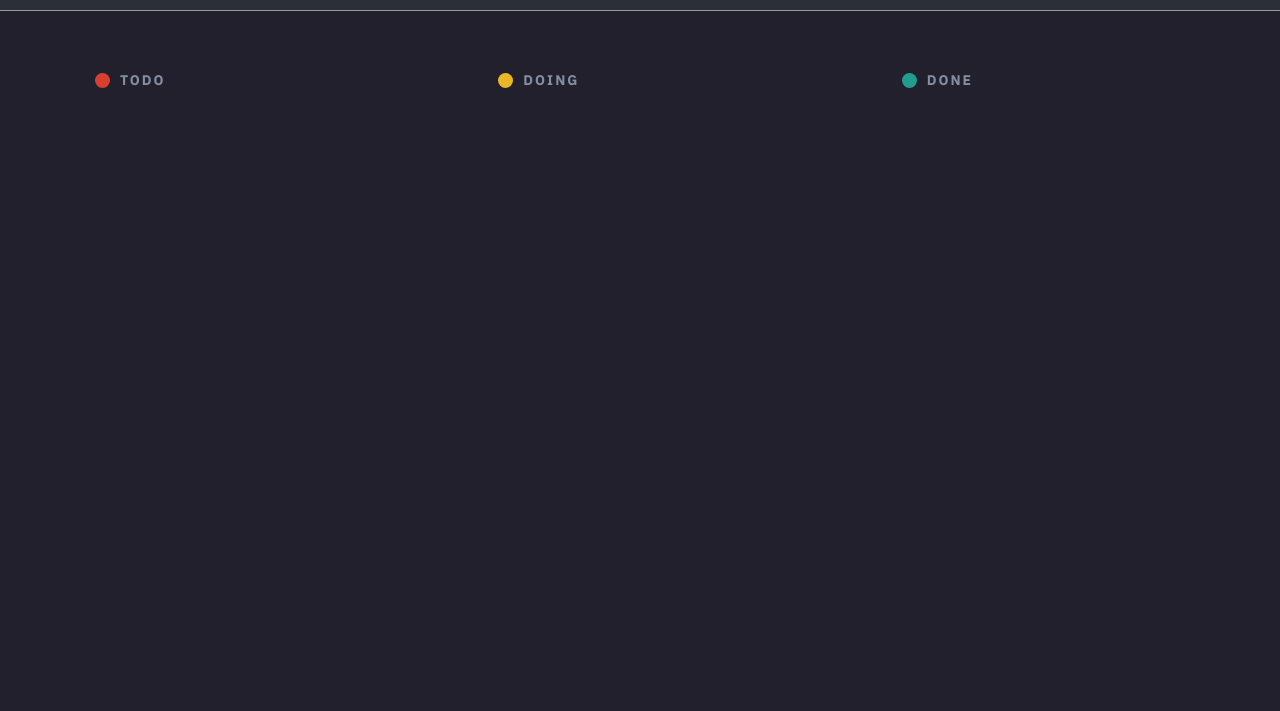
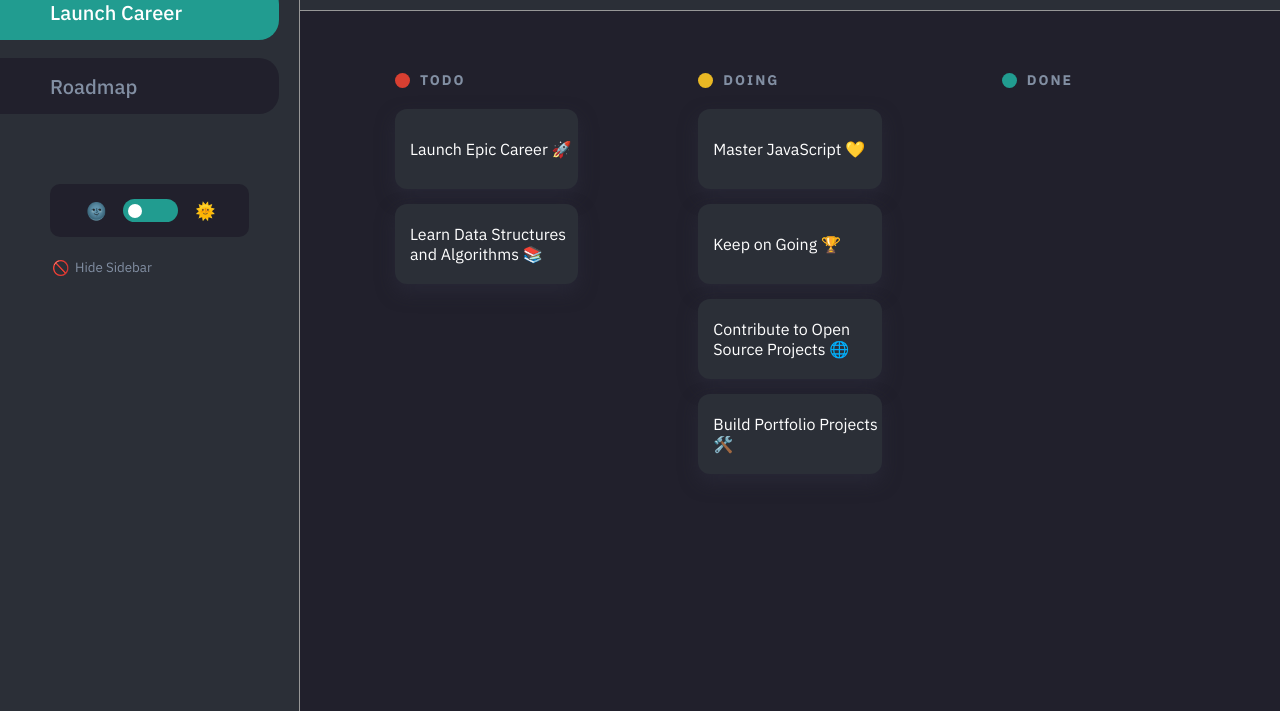
Before and after one commit to fugac3/HOPKER554_FTO2401_A2_Hope-Kerengera_JSL11, a plain HTML site: page HOPKER554_FTO2401_A2_Hope-Kerengera_JSL11/HOPKER554_FTO2401_A2_Hope-Kerengera_JSL11/index.html in a window 1280 px wide. Shown: the part 89-800 px from the top of the page. Drawn offline with Linux system fonts and the light colour scheme.

Commit message:
Functionality

```diff
--- a/HOPKER554_FTO2401_A2_Hope-Kerengera_JSL11/HOPKER554_FTO2401_A2_Hope-Kerengera_JSL11/index.html
+++ b/HOPKER554_FTO2401_A2_Hope-Kerengera_JSL11/HOPKER554_FTO2401_A2_Hope-Kerengera_JSL11/index.html
@@ -12,6 +12,8 @@
     <link rel="stylesheet" href="./index.css">
     <link rel="icon" type="image/png" sizes="32x32" href="./assets/favicon-32x32.svg">
     <title>Agile Board Task Management</title>
+    <!-- JavaScript Import -->
+    <script defer type="module" src="./index.js"></script>
 </head>
 
 <body>
@@ -150,8 +152,7 @@
 
     <div id="filterDiv"></div>
 
-    <!-- JavaScript Import -->
-    <script type="module" src="./index.js"></script>
+
 </body>
 
 </html>
--- a/HOPKER554_FTO2401_A2_Hope-Kerengera_JSL11/HOPKER554_FTO2401_A2_Hope-Kerengera_JSL11/index.js
+++ b/HOPKER554_FTO2401_A2_Hope-Kerengera_JSL11/HOPKER554_FTO2401_A2_Hope-Kerengera_JSL11/index.js
@@ -1,82 +1,84 @@
-// TASK: import helper functions from utils - D
+//imported helper functions from utils file - D
+//imported initialData and elements object i created from initialData file - D
+
 import {
   getTasks,
   createNewTask,
-  patchTask,
+  saveTasks,
   putTask,
   deleteTask,
 } from "./utils/taskFunctions.js";
-// TASK: import initialData - D
-import { initialData } from "./initialData.js";
+import { initialData, elements } from "./initialData.js";
 
 /*************************************************************************************************************************************************
  * FIX BUGS!!!
  * **********************************************************************************************************************************************/
-
+// localStorage.clear();
 // Function checks if local storage already has data, if not it loads initialData to localStorage
-function initializeData() {
+const initializeData = () => {
   if (!localStorage.getItem("tasks")) {
-    //if the key tasks does not exist...
+    //if the tasks key does not exist...
     localStorage.setItem("tasks", JSON.stringify(initialData)); //set it to be the key, and convert initial data array into a JSON string to be the value
     localStorage.setItem("showSideBar", "true"); //set showSideBar to true
   } else {
     //if it exists
     console.log("Data already exists in localStorage");
   }
-}
+};
 
-// TASK: Get elements from the DOM
+//calling the initializeData function to run immediately
+initializeData();
 
-let activeBoard = "";
+let activeBoard = ""; //variable to keep track of the board that is active
 
 // Extracts unique board names from tasks
-function fetchAndDisplayBoardsAndTasks() {
+// TASK: FIX BUGS - D
+const fetchAndDisplayBoardsAndTasks = () => {
   const tasks = getTasks();
-  const boards = [...new Set(tasks.map((task) => task.board).filter(Boolean))];
-  displayBoards(boards);
+  const boards = [...new Set(tasks.map((task) => task.board).filter(Boolean))]; //taking only unique board names and no falsy values
+  displayBoards(boards); //displaying unique boards
   if (boards.length > 0) {
     const localStorageBoard = JSON.parse(localStorage.getItem("activeBoard"));
-    activeBoard = localStorageBoard ? localStorageBoard : boards[0]; //C - from ; to :
+    activeBoard = localStorageBoard ? localStorageBoard : boards[0]; //the active board will equal the 1st board (if a different one wasn't already selected in the local storage eg. Roadmap)
     elements.headerBoardName.textContent = activeBoard;
     styleActiveBoard(activeBoard);
     refreshTasksUI();
   }
-}
+};
 
 // Creates different boards in the DOM
-// TASK: Fix Bugs
-function displayBoards(boards) {
-  const boardsContainer = document.getElementById("boards-nav-links-div");
-  boardsContainer.innerHTML = ""; // Clears the container
+// TASK: Fix Bugs - D
+const displayBoards = (boards) => {
+  const boardsLink = document.getElementById("boards-nav-links-div");
+  boardsLink.innerHTML = ""; // Clears the container
   boards.forEach((board) => {
     const boardElement = document.createElement("button");
     boardElement.textContent = board;
     boardElement.classList.add("board-btn");
-    boardElement.addEventListener("click", function () {
-      //C - addevent and moved
-      {
-        elements.headerBoardName.textContent = board;
-        filterAndDisplayTasksByBoard(board);
-        activeBoard = board; //assigns active board
-        localStorage.setItem("activeBoard", JSON.stringify(activeBoard));
-        styleActiveBoard(activeBoard);
-      }
+    boardElement.addEventListener("click", () => {
+      // when the boardElement (board nav bar) is clclicked, headerBoardName changes to the current board name, the board is displayed and active board will = the board selected
+      elements.headerBoardName.textContent = board;
+      filterAndDisplayTasksByBoard(board);
+      activeBoard = board;
+      localStorage.setItem("activeBoard", JSON.stringify(activeBoard)); //saving active board to localStorage (now remembers even when page refreshed)
+      styleActiveBoard(activeBoard);
     });
-    boardsContainer.appendChild(boardElement);
+    boardsLink.appendChild(boardElement); //attach board element to boardslink element
   });
-}
+};
 
 // Filters tasks corresponding to the board name and displays them on the DOM.
-// TASK: Fix Bugs
-function filterAndDisplayTasksByBoard(boardName) {
+// TASK: Fix Bugs - D
+const filterAndDisplayTasksByBoard = (boardName) => {
   const tasks = getTasks(); // Fetch tasks from a simulated local storage function
-  const filteredTasks = tasks.filter((task) => task.board === boardName);
+  const filteredTasks = tasks.filter((task) => task.board === boardName); // '===' instead of assignment '=' / group tasks according to board name
 
   // Ensure the column titles are set outside of this function or correctly initialized before this function runs
 
   elements.columnDivs.forEach((column) => {
     const status = column.getAttribute("data-status");
     // Reset column content while preserving the column title
+    // setting inner HTML for column header
     column.innerHTML = `<div class="column-head-div">
                           <span class="dot" id="${status}-dot"></span>
                           <h4 class="columnHeader">${status.toUpperCase()}</h4>
@@ -86,7 +88,7 @@ function filterAndDisplayTasksByBoard(boardName) {
     column.appendChild(tasksContainer);
 
     filteredTasks
-      .filter((task) => (task.status = status))
+      .filter((task) => task.status === status) //filter each task according to their status / used strict equality operator
       .forEach((task) => {
         const taskElement = document.createElement("div");
         taskElement.classList.add("task-div");
@@ -94,35 +96,36 @@ function filterAndDisplayTasksByBoard(boardName) {
         taskElement.setAttribute("data-task-id", task.id);
 
         // Listen for a click event on each task and open a modal
-        taskElement.addEventListener("click", () => {
-          //C - addEventListener, when we click on each task the modal pops up
+
+        taskElement.onclick = (e) => {
+          e.preventDefault();
           openEditTaskModal(task);
-        });
+        };
 
-        tasksContainer.appendChild(taskElement);
+        tasksContainer.appendChild(taskElement); //put the task in the task task container (under the necessary column)
       });
   });
-}
+};
 
-function refreshTasksUI() {
-  filterAndDisplayTasksByBoard(activeBoard);
-}
+const refreshTasksUI = () => {
+  filterAndDisplayTasksByBoard(activeBoard); // calling the filterAndDisplayTasksByBoard function to refresh tasks UI of the active board
+};
 
 // Styles the active board by adding an active class
-// TASK: Fix Bugs
-function styleActiveBoard(boardName) {
-  document.querySelectorAll(".board-btn").foreach((btn) => {
+// TASK: Fix Bugs - D
+const styleActiveBoard = (boardName) => {
+  document.querySelectorAll(".board-btn").forEach((btn) => {
     if (btn.textContent === boardName) {
-      btn.add("active");
+      btn.classList.add("active");
     } else {
-      btn.remove("active");
+      btn.classList.remove("active");
     }
   });
-}
+};
 
-function addTaskToUI(task) {
+const addTaskToUI = (task) => {
   const column = document.querySelector(
-    '.column-div[data-status="${task.status}"]'
+    '.column-div[data-status="${task.status}"]' //columns status = tasks status
   );
   if (!column) {
     console.error(`Column not found for status: ${task.status}`);
@@ -141,21 +144,21 @@ function addTaskToUI(task) {
 
   const taskElement = document.createElement("div");
   taskElement.className = "task-div";
-  taskElement.textContent = task.title; // Modify as needed
+  taskElement.textContent = task.title; // setting the title of the task
   taskElement.setAttribute("data-task-id", task.id);
 
-  tasksContainer.appendChild();
-}
-
-function setupEventListeners() {
+  tasksContainer.appendChild(taskElement); //append the task to the task container
+};
+//SETTING UP EVENT LISTENERS
+const setupEventListeners = () => {
   // Cancel editing task event listener
-  const cancelEditBtn = document.getElementById("cancel-edit-btn");
+  const cancelEditBtn = document.querySelector("#cancel-edit-btn");
   cancelEditBtn.addEventListener("click", () =>
     toggleModal(false, elements.editTaskModal)
-  ); //C - addeventlistener on cancel btn so the toggle modal display status will be false
+  );
 
   // Cancel adding new task event listener
-  const cancelAddTaskBtn = document.getElementById("cancel-add-task-btn");
+  const cancelAddTaskBtn = document.querySelector("#cancel-add-task-btn");
   cancelAddTaskBtn.addEventListener("click", () => {
     toggleModal(false);
     elements.filterDiv.style.display = "none"; // Also hide the filter overlay
@@ -168,88 +171,179 @@ function setupEventListeners() {
   });
 
   // Show sidebar event listener
-  elements.hideSideBarBtn.addEventListener("click", () => toggleSidebar(false)); //C - addevent to hide side bar
-  elements.showSideBarBtn.addEventListener("click", () => toggleSidebar(true)); //C - addevent to show side bar
+
+  elements.hideSideBarBtn.onclick = () => toggleSidebar(false);
+  elements.showSideBarBtn.onclick = () => toggleSidebar(true);
 
   // Theme switch event listener
-  elements.themeSwitch.addEventListener("change", toggleTheme);
+  elements.themeChanger.onchange = () => toggleTheme();
 
   // Show Add New Task Modal event listener
-  elements.createNewTaskBtn.addEventListener("click", () => {
+  elements.createNewTaskBtn.onclick = () => {
     toggleModal(true);
     elements.filterDiv.style.display = "block"; // Also show the filter overlay
-  });
+  };
 
-  // Add new task form submission event listener
-  elements.modalWindow.addEventListener("submit", (event) => {
+  elements.modalWindow.onsubmit = (event) => {
     addTask(event);
-  });
-}
+  };
+};
 
 // Toggles tasks modal
 // Task: Fix bugs
-function toggleModal(show, modal = elements.modalWindow) {
-  modal.style.display = show ? "block" : "none";
-}
+//TOGGLE MODAL FUNCTION
+const toggleModal = (show, modal = elements.modalWindow) => {
+  modal.style.display = show ? "block" : "none"; // fixed ternary operator syntax / if show is true it will display, if not, it won't
+};
 
 /*************************************************************************************************************************************************
  * COMPLETE FUNCTION CODE
  * **********************************************************************************************************************************************/
-
-function addTask(event) {
+//ADD TASK FUNCTION
+const addTask = (event) => {
   event.preventDefault();
 
-  //Assign user input to the task object
-  const task = {};
-  const newTask = createNewTask(task);
+  // Assign user input to the task object
+  const task = {
+    title: document.getElementById("title-input").value,
+    description: document.getElementById("desc-input").value,
+    status: document.getElementById("select-status").value,
+  };
+
+  const newTask = createNewTask(task); //creating a new task using creatNewTask function
   if (newTask) {
-    addTaskToUI(newTask);
-    toggleModal(false);
+    addTaskToUI(newTask); //add new task to ui
+    toggleModal(false); //close the modal
+    newTask.board = activeBoard; //task belongs to activeBoard
+    initialData.push(newTask); //push the new task to the end of initial array
     elements.filterDiv.style.display = "none"; // Also hide the filter overlay
-    event.target.reset();
+    localStorage.setItem("tasks", JSON.stringify(initialData)); //save updated tasks to localStorage
     refreshTasksUI();
+  }
+};
+//TOGGLE SIDE BAR FUNCTION
+const toggleSidebar = (show) => {
+  if (show) {
+    //if show parameter true..
+    elements.sideModal.style.display = "block"; // display the sidebar and hide the "showSideBarButton"
+    elements.showSideBarBtn.style.display = "none";
+  } else {
+    elements.sideModal.style.display = "none"; // hide the sidebar and show the button
+    elements.showSideBarBtn.style.display = "block";
+  }
+};
+toggleSidebar(true);
+//TOGGLE THEME FUNCTION
+// Function to toggle the theme between light and dark mode
+function toggleTheme() {
+  document.body.classList.toggle("light-theme"); // toggle the 'light-theme' class on the body element
+  localStorage.setItem(
+    // save the theme preference to localStorage
+    "light-theme",
+    document.body.classList.contains("light-theme") ? "enabled" : "disabled"
+  );
+  const logo = document.getElementById("logo"); // getting the image element for the logo
+  const isLightTheme = document.body.classList.contains("light-theme"); //checking if the body has the 'light-theme' class
+
+  // update the src attribute of the logo based on the theme
+  if (isLightTheme) {
+    logo.src = "./assets/logo-light.svg"; // Change logo to light version
+  } else {
+    logo.src = "./assets/logo-dark.svg"; // Change logo to dark version
   }
 }
 
-function toggleSidebar(show) {}
+//OPEN EDIT TASK MODAL FUNCTION
+function openEditTaskModal(task) {
+  // Set task details in modal inputs /grabbing input elements from the DOM and assigning it to variables
+  const titleInput = document.getElementById("edit-task-title-input");
+  const descInput = document.getElementById("edit-task-desc-input");
+  const statusSelect = document.getElementById("edit-select-status");
 
-function toggleTheme() {}
+  // Getting the user input values
+  titleInput.value = task.title;
+  descInput.value = task.description;
+  statusSelect.value = task.status;
 
-function openEditTaskModal(task) {
-  // Set task details in modal inputs
+  // getting save and delete button from HTML file
+  const saveTaskChangesBtn = document.getElementById("save-task-changes-btn");
+  const deleteTaskBtn = document.getElementById("delete-task-btn");
 
-  // Get button elements from the task modal
+  saveTaskChangesBtn.addEventListener("click", () => {
+    //when save button clicked savetaskchanges function is called
+    saveTaskChanges(task.id);
+    //ui automatically refreshed instead of reloading page
+    refreshTasksUI();
+    toggleModal(false, elements.editTaskModal); //toggle modal closes
+  });
 
-  // Call saveTaskChanges upon click of Save Changes button
+  // using a helper function
+  deleteTaskBtn.addEventListener("click", () => {
+    deleteTask(task.id);
+    //ui automatically refreshed instead of reloading page
+    refreshTasksUI();
+    toggleModal(false, elements.editTaskModal); //toggle modal closes
+  });
 
-  // Delete task using a helper function and close the task modal
+  toggleModal(true, elements.editTaskModal); // when function triggered, toggle modal is opened
+}
+//SAVE TASK CHANGES
+// Function to save changes to a task
+const saveTaskChanges = (taskId) => {
+  // Get new user inputs
+  const updatedTitle = document.querySelector("#edit-task-title-input").value;
+  const updatedDescription = document.querySelector(
+    "#edit-task-desc-input"
+  ).value;
+  const updatedStatus = document.querySelector("#edit-select-status").value;
 
-  toggleModal(true, elements.editTaskModal); // Show the edit task modal
-}
+  // get tasks from local storage
+  let tasks = getTasks();
 
-function saveTaskChanges(taskId) {
-  // Get new user inputs
+  // check if a task with the same ID already exists
+  const duplicatedTask = tasks.findIndex((task) => task.id === taskId);
 
-  // Create an object with the updated task details
+  if (duplicatedTask !== -1) {
+    //(if it is not "-1" it is a dup)
+    // If the task already exists, update its properties
+    tasks[duplicatedTask].title = updatedTitle;
+    tasks[duplicatedTask].description = updatedDescription;
+    tasks[duplicatedTask].status = updatedStatus;
+  } else {
+    //if the task doesn't exist, create a new task object
+    const newTask = {
+      id: taskId,
+      title: updatedTitle,
+      description: updatedDescription,
+      status: updatedStatus,
+    };
 
-  // Update task using a hlper functoin
+    //add the new task to the tasks array
+    tasks.push(newTask);
+  }
 
-  // Close the modal and refresh the UI to reflect the changes
+  // save the updated tasks array back to local storage
+  saveTasks(tasks);
 
-  refreshTasksUI();
-}
+  // invoke putTask to update the Database
+  putTask(taskId, tasks[duplicatedTask]);
+
+  refreshTasksUI(); // Refresh the UI to reflect the changes
+
+  toggleModal(false, elements.editTaskModal); // Close the modal
+};
 
 /*************************************************************************************************************************************************/
+
+const init = () => {
+  setupEventListeners();
+  const showSidebar = localStorage.getItem("showSideBar") === "true";
+  toggleSidebar(showSidebar);
+  const LightTheme = localStorage.getItem("light-theme") === "enabled";
+  document.body.classList.toggle("light-theme", LightTheme);
+  fetchAndDisplayBoardsAndTasks(); // Initial display of boards and tasks
+};
 
 document.addEventListener("DOMContentLoaded", function () {
   init(); // init is called after the DOM is fully loaded
 });
-
-function init() {
-  setupEventListeners();
-  const showSidebar = localStorage.getItem("showSideBar") === "true";
-  toggleSidebar(showSidebar);
-  const isLightTheme = localStorage.getItem("light-theme") === "enabled";
-  document.body.classList.toggle("light-theme", isLightTheme);
-  fetchAndDisplayBoardsAndTasks(); // Initial display of boards and tasks
-}
--- a/HOPKER554_FTO2401_A2_Hope-Kerengera_JSL11/HOPKER554_FTO2401_A2_Hope-Kerengera_JSL11/initialData.js
+++ b/HOPKER554_FTO2401_A2_Hope-Kerengera_JSL11/HOPKER554_FTO2401_A2_Hope-Kerengera_JSL11/initialData.js
@@ -1,93 +1,116 @@
 export const initialData = [
   {
-      "id": 1,
-      "title": "Launch Epic Career 🚀",
-      "description": "Create a killer Resume",
-      "status": "todo",
-      "board": "Launch Career"
+    id: 1,
+    title: "Launch Epic Career 🚀",
+    description: "Create a killer Resume",
+    status: "todo",
+    board: "Launch Career",
   },
   {
-      "id": 2,
-      "title": "Master JavaScript 💛",
-      "description": "Get comfortable with the fundamentals",
-      "status": "doing",
-      "board": "Launch Career"
+    id: 2,
+    title: "Master JavaScript 💛",
+    description: "Get comfortable with the fundamentals",
+    status: "doing",
+    board: "Launch Career",
   },
   {
-      "id": 3,
-      "title": "Keep on Going 🏆",
-      "description": "You're almost there",
-      "status": "doing",
-      "board": "Launch Career"
+    id: 3,
+    title: "Keep on Going 🏆",
+    description: "You're almost there",
+    status: "doing",
+    board: "Launch Career",
   },
   {
-        "id": 4,
-        "title": "Conquer React ⚛️",
-        "description": "Get up and running with a popular library.",
-        "status": "todo",
-        "board": "Roadmap"
+    id: 4,
+    title: "Conquer React ⚛️",
+    description: "Get up and running with a popular library.",
+    status: "todo",
+    board: "Roadmap",
   },
   {
-        "id": 5,
-        "title": "Understand Databases 📅",
-        "description": "Begin your backend journey",
-        "status": "todo",
-        "board": "Roadmap"
+    id: 5,
+    title: "Understand Databases 📅",
+    description: "Begin your backend journey",
+    status: "todo",
+    board: "Roadmap",
   },
   {
-        "id": 6,
-        "title": "Crush Frameworks 🔨",
-        "description": "Create a plan to study hard",
-        "status": "todo",
-        "board": "Roadmap"
+    id: 6,
+    title: "Crush Frameworks 🔨",
+    description: "Create a plan to study hard",
+    status: "todo",
+    board: "Roadmap",
   },
   {
-        "id": 7,
-        "title": "Explore ES6 Features 🚀",
-        "description": "Learn modern JavaScript syntax and features",
-        "status": "doing",
-        "board": "Roadmap"
+    id: 7,
+    title: "Explore ES6 Features 🚀",
+    description: "Learn modern JavaScript syntax and features",
+    status: "doing",
+    board: "Roadmap",
   },
   {
-        "id": 8,
-        "title": "Build a React Component 🧱",
-        "description": "Start with a simple component and gradually add complexity",
-        "status": "done",
-        "board": "Roadmap"
+    id: 8,
+    title: "Build a React Component 🧱",
+    description: "Start with a simple component and gradually add complexity",
+    status: "done",
+    board: "Roadmap",
   },
   {
-        "id": 9,
-        "title": "Redux State Management 🔄",
-        "description": "Understand and implement Redux for state management in React apps",
-        "status": "doing",
-        "board": "Roadmap"
+    id: 9,
+    title: "Redux State Management 🔄",
+    description:
+      "Understand and implement Redux for state management in React apps",
+    status: "doing",
+    board: "Roadmap",
   },
   {
-        "id": 10,
-        "title": "Deploy React App 🚀",
-        "description": "Learn to deploy React applications using platforms like Netlify or Vercel",
-        "status": "done",
-        "board": "Roadmap"
+    id: 10,
+    title: "Deploy React App 🚀",
+    description:
+      "Learn to deploy React applications using platforms like Netlify or Vercel",
+    status: "done",
+    board: "Roadmap",
   },
   {
-        "id": 11,
-        "title": "Learn Data Structures and Algorithms 📚",
-        "description": "Study fundamental data structures and algorithms to solve coding problems efficiently",
-        "status": "todo",
-        "board": "Launch Career"
+    id: 11,
+    title: "Learn Data Structures and Algorithms 📚",
+    description:
+      "Study fundamental data structures and algorithms to solve coding problems efficiently",
+    status: "todo",
+    board: "Launch Career",
   },
   {
-        "id": 12,
-        "title": "Contribute to Open Source Projects 🌐",
-        "description": "Gain practical experience and collaborate with others in the software development community",
-        "status": "doing",
-        "board": "Launch Career"
+    id: 12,
+    title: "Contribute to Open Source Projects 🌐",
+    description:
+      "Gain practical experience and collaborate with others in the software development community",
+    status: "doing",
+    board: "Launch Career",
   },
   {
-        "id": 13,
-        "title": "Build Portfolio Projects 🛠️",
-        "description": "Create a portfolio showcasing your skills and projects to potential employers",
-        "status": "doing",
-        "board": "Launch Career"
-    }
+    id: 13,
+    title: "Build Portfolio Projects 🛠️",
+    description:
+      "Create a portfolio showcasing your skills and projects to potential employers",
+    status: "doing",
+    board: "Launch Career",
+  },
 ];
+
+// Get elements from the DOM
+export const elements = {
+  // Navigation Sidebar elements
+  sideModal: document.querySelector(".side-bar"),
+  boardsLinks: document.getElementById("boards-nav-links-div"),
+  themeChanger: document.getElementById("switch"),
+  hideSideBarBtn: document.getElementById("hide-side-bar-btn"),
+  showSideBarBtn: document.getElementById("show-side-bar-btn"),
+  headerBoardName: document.getElementById("header-board-name"),
+  columnDivs: document.querySelectorAll(".column-div"),
+  filterDiv: document.getElementById("filterDiv"),
+  createNewTaskBtn: document.getElementById("add-new-task-btn"),
+  modalWindow: document.getElementById("new-task-modal-window"),
+  editTaskModal: document.querySelector(".edit-task-modal-window"),
+  cancelEditBtn: document.getElementById("cancel-edit-btn"),
+  deleteTaskBtn: document.getElementById("delete-task-btn"),
+};
--- a/HOPKER554_FTO2401_A2_Hope-Kerengera_JSL11/HOPKER554_FTO2401_A2_Hope-Kerengera_JSL11/utils/taskFunctions.js
+++ b/HOPKER554_FTO2401_A2_Hope-Kerengera_JSL11/HOPKER554_FTO2401_A2_Hope-Kerengera_JSL11/utils/taskFunctions.js
@@ -7,7 +7,7 @@ export const getTasks = () => {
 };
 
 // Simulate saving tasks to localStorage
-const saveTasks = (tasks) => {
+export const saveTasks = (tasks) => {
   localStorage.setItem("tasks", JSON.stringify(tasks));
 };
 
```
Also changed, not shown: HOPKER554_FTO2401_A2_Hope-Kerengera_JSL11/HOPKER554_FTO2401_A2_Hope-Kerengera_JSL11/index.css (+53 -31 lines). Lines whose indentation alone changed are shown as unchanged.
